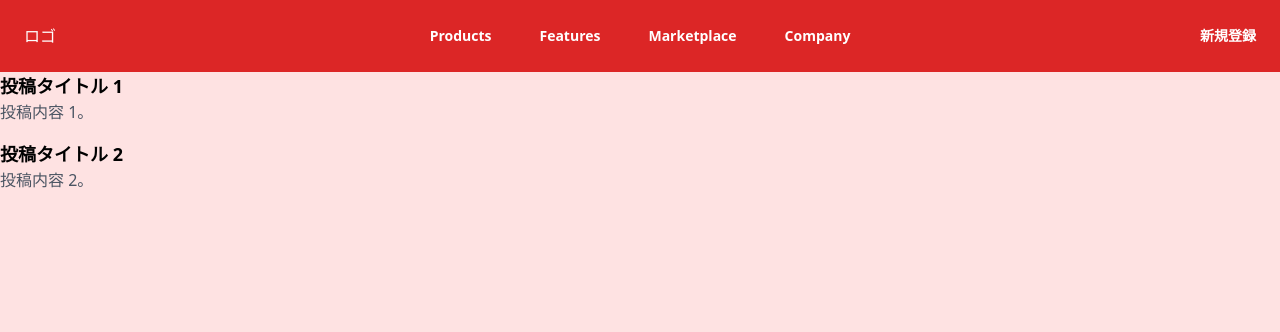
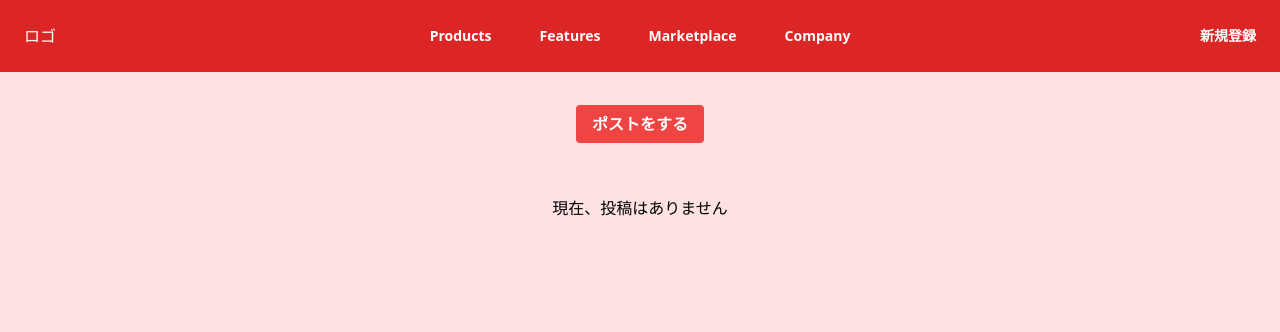
Before and after one commit to takashi823/flask-app, a Flask app: template app/templates/postList.html in a window 1280 px wide. Shown: the top 332 px of the page. Run offline with Flask 3, Linux system fonts and the light colour scheme; the template is opened without the code that fills it, so the values that code supplies are empty; parts of the project's set-up code (start-up, migrations or seed data) failed here and were passed over.

Commit message:
fix: ポストページ修正

```diff
--- a/app/app.py
+++ b/app/app.py
@@ -56,16 +56,15 @@ def create_app():
 
     @app.route("/post", methods=["GET", "POST"])
     @login_required  # @login_requiredのデコレータをつけることで、ログイン状態のみ表示
-    def add_task():
+    def add_post():
         if request.method == "POST":
             postInfo = Post(
                 title=request.form["title"],
                 content=request.form["content"],
             )
-            print(postInfo)
             db.session.add(postInfo)
             db.session.commit()
-            return redirect("/")
+            return redirect("/postlist")
         else:
             return render_template("post.html")
 
--- a/app/templates/postList.html
+++ b/app/templates/postList.html
@@ -4,17 +4,18 @@
 
 {% block content %}
 <div>
-    <ul>
-        <li class="mb-4">
-            <h2 class="text-lg font-semibold">投稿タイトル 1</h2>
-            <p class="text-gray-600">投稿内容 1。</p>
-        </li>
-        <li class="mb-4">
-            <h2 class="text-lg font-semibold">投稿タイトル 2</h2>
-            <p class="text-gray-600">投稿内容 2。</p>
-        </li>
-        <!-- ここに他の投稿を表示していく-->
-    </ul>
+    <div class="text-center mt-10">
+        <a class="bg-red-500 hover:bg-red-700 text-white font-bold py-2 px-4 rounded" href="/post">ポストをする</a>
+    </div>
+    <div class="container mx-auto px-8 pt-5">
+        {% if posts %}
+            {% for post in posts %}
+            <li>{{ post.title }}：{{post.content}}</li>
+            {% endfor %}
+        {% else %}
+            <div class="text-center mt-10">現在、投稿はありません</div>
+        {% endif %}
+    </div>
 </div>
 {% endblock %}
 {% block footer %}{% endblock %}
```
